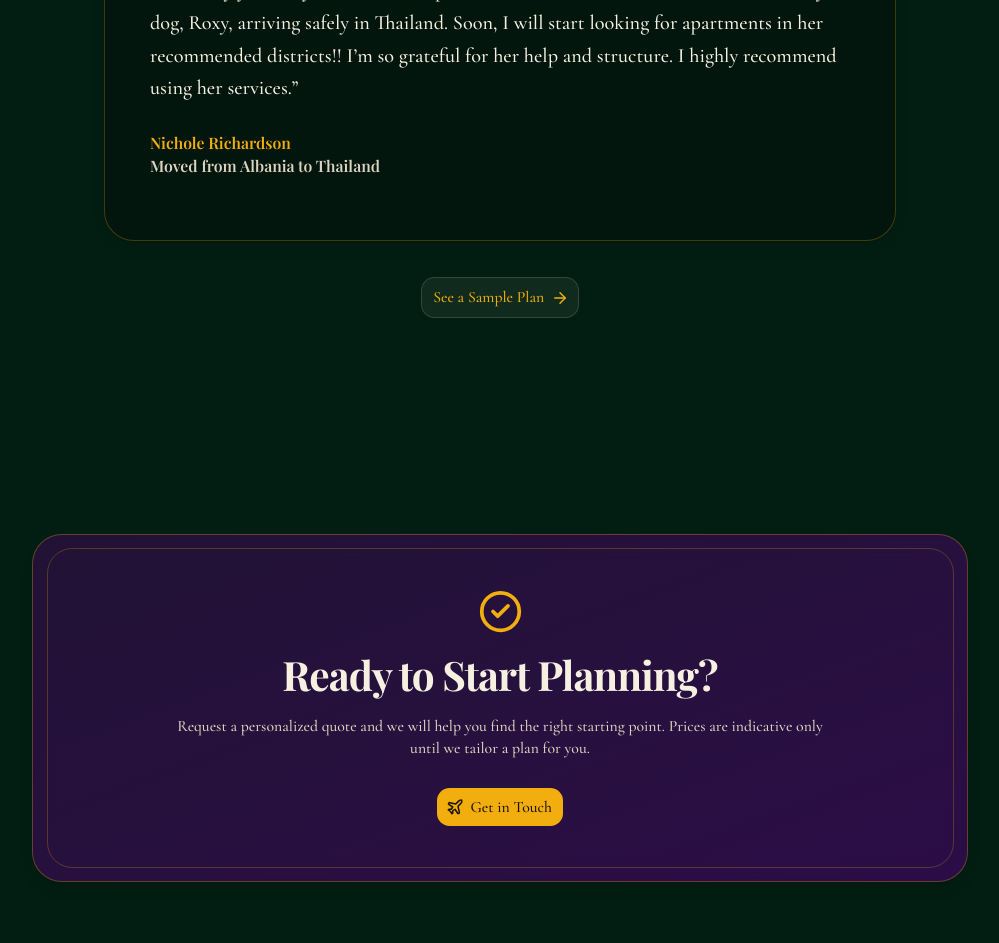
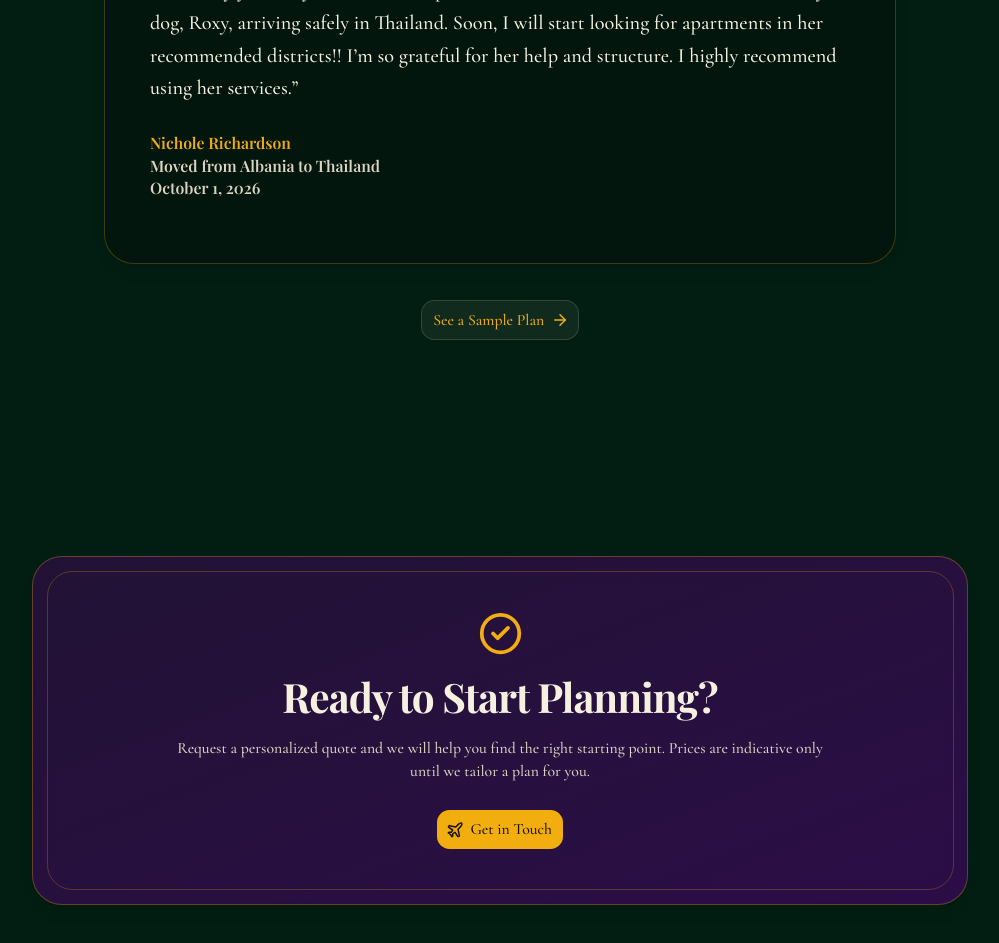
Before and after one commit to Lijahsworld04/Baby_Abroad, a React (Vite) app: page / in a window 1280 px wide. Shown: the part 4720-5663 px from the top of the page, without its empty margins (140-1139 px from the left). Built offline with nearby package versions, Linux system fonts and the light colour scheme; a web font is replaced by a local one.

Commit message:
Add date to testimonial

```diff
--- a/src/content/testimonials.js
+++ b/src/content/testimonials.js
@@ -5,6 +5,7 @@ export const TESTIMONIALS = [
   {
     name: "Nichole Richardson",
     detail: "Moved from Albania to Thailand",
+    date: "2026-10-01",
     quote:
       "I used Baby Abroad’s services to move from Albania to Thailand. I thought she only offered services for those leaving the US, but she works with any circumstance. She was incredibly patient, made sure I stayed on my check lists and met all necessary deadlines. She also helped me lock in my DTV visa, even when the rules and laws kept changing. She answered any questions I had regarding the changes and made sure my application made it through as well! The checklist was incredibly thorough and the guide helped me land safely yesterday. I followed her plan for about 4 months, which led to me and my dog, Roxy, arriving safely in Thailand. Soon, I will start looking for apartments in her recommended districts!! I’m so grateful for her help and structure. I highly recommend using her services.",
   },
--- a/src/pages/Home.tsx
+++ b/src/pages/Home.tsx
@@ -346,7 +346,7 @@ export default function Home() {
             </h2>
             <Ornament className="mt-4" />
           </div>
-          {TESTIMONIALS.map((t: { name: string; detail: string; quote: string }) => (
+          {TESTIMONIALS.map((t: { name: string; detail: string; date?: string; quote: string }) => (
             <figure key={t.name} className="mt-10">
               <Card>
                 <CardContent className="p-6 sm:p-10">
@@ -356,6 +356,15 @@ export default function Home() {
                   <figcaption className="mt-6 font-heading text-primary">
                     {t.name}
                     <span className="block text-sm text-muted-foreground">{t.detail}</span>
+                    {t.date && (
+                      <time dateTime={t.date} className="block text-sm text-muted-foreground">
+                        {new Date(t.date + "T00:00:00").toLocaleDateString("en-US", {
+                          year: "numeric",
+                          month: "long",
+                          day: "numeric",
+                        })}
+                      </time>
+                    )}
                   </figcaption>
                 </CardContent>
               </Card>
```
